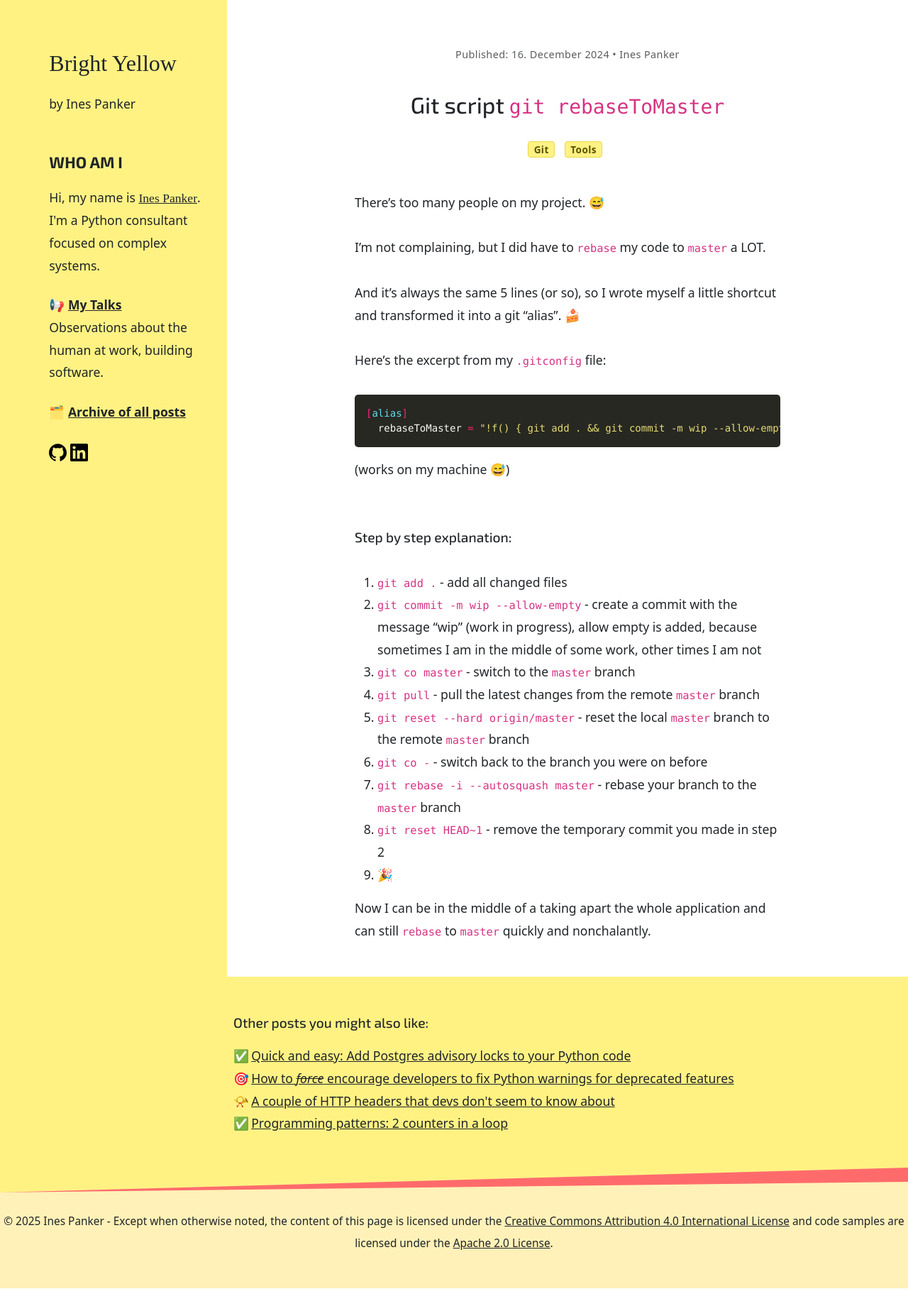
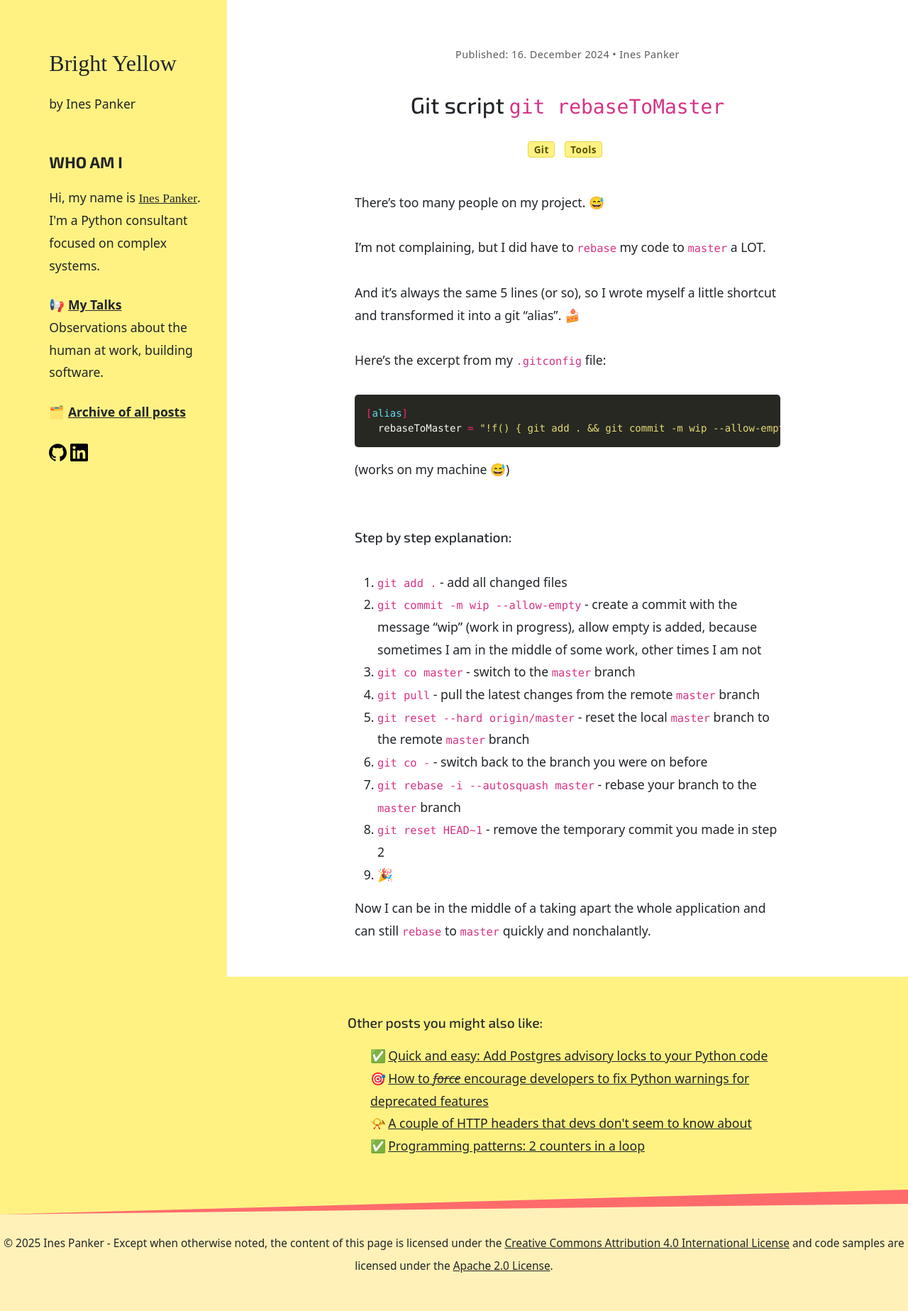
Before and after one commit to inesp/inesp.github.io, a Jekyll site: the page built from _posts/2024-12-16-rebase-to-master.md, in a window 1280 px wide. Shown: the whole page at 71% size. Built offline with Jekyll 4.4.1, drawn with Linux system fonts in a browser that asks for light colours; nearby versions of some CDN libraries; some web fonts are replaced; before the commit the page ends 1815 px from its top, so only the background shows below that.

Commit message:
Push other posts to middle

```diff
--- a/_includes/other_posts.html
+++ b/_includes/other_posts.html
@@ -2,7 +2,8 @@
 {% if page.next or page.previous %}
   <div class="other-posts separator-space">
     <div class="container">
-            <div class="row">
+      <div class="row justify-content-center">
+        <div class="col-12 col-lg-8">
           <h4>Other posts you might also like: </h4>
 
           <ul>
@@ -25,6 +26,8 @@
 
           {% endif %}
           </ul>
-            </div></div>
+        </div>
+      </div>
+    </div>
   </div>
 {% endif %}
```
Lines whose indentation alone changed are shown as unchanged.
